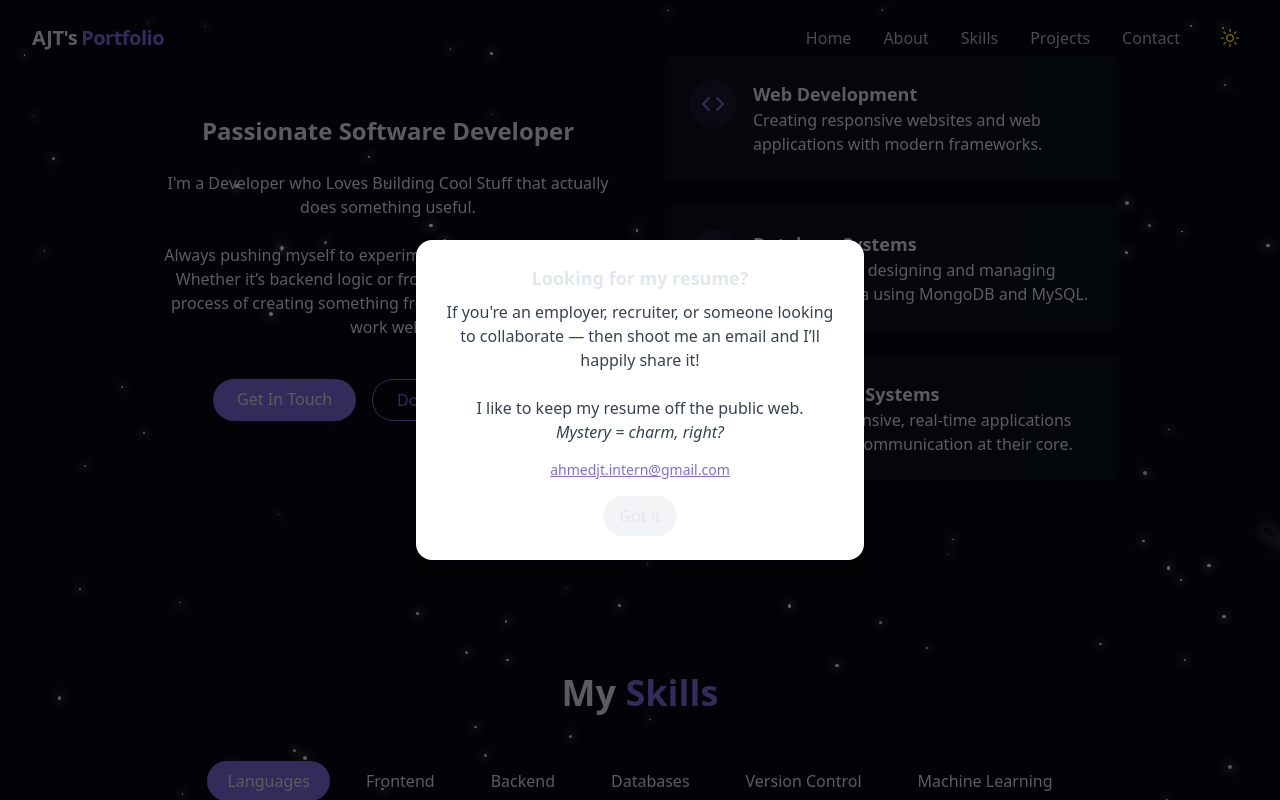
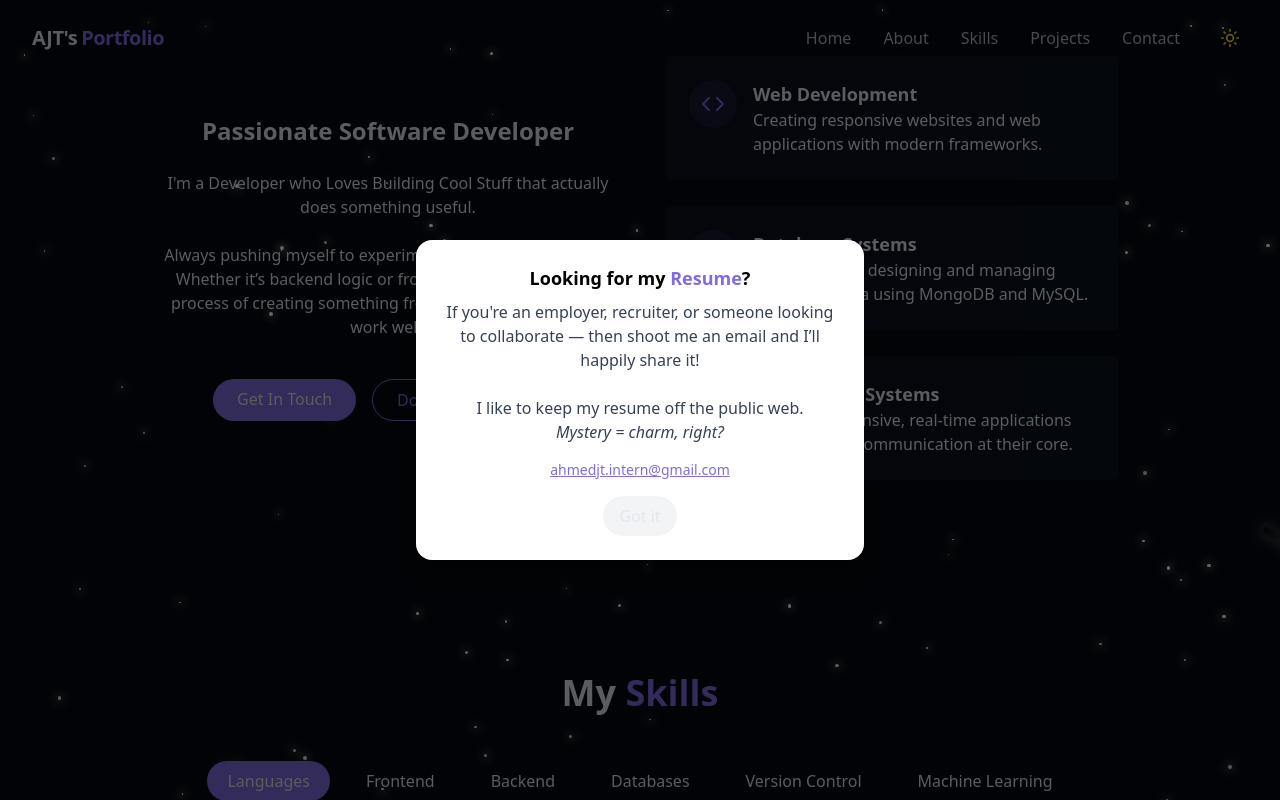
Before and after one commit to Ahmed-Jawad-Tahmid/personal-portfolio, a React (Vite) app: page / in a window 1280 px wide. Both pictures are taken after a click on the button "Download Resume". Shown: the part 929-1729 px from the top of the page. Built offline with nearby package versions, Linux system fonts and the light colour scheme.

Commit message:
Update AboutSection.jsx

```diff
--- a/src/components/AboutSection.jsx
+++ b/src/components/AboutSection.jsx
@@ -90,7 +90,7 @@ export const AboutSection = () => {
           </div>
         </div>
 
-        {/* Sarcastic Modal */}
+        {/* Lightly sarcastic modal */}
         {showModal && (
           <div
             className="fixed inset-0 bg-black/60 z-50 flex items-center justify-center"
@@ -100,14 +100,16 @@ export const AboutSection = () => {
               className="bg-white max-w-md p-6 rounded-2xl shadow-xl text-center"
               onClick={(e) => e.stopPropagation()}
             >
-              <h3 className="text-lg font-semibold mb-2"> Looking for my resume?</h3>
+              <h3 className="text-lg font-semibold mb-2 text-black">
+                Looking for my <span className="text-primary">Resume</span>?
+              </h3>
               <p className="text-gray-700 mb-4">
                 If you're an employer, recruiter, or someone looking to collaborate — then shoot me an email and I’ll happily share it!<br /><br />
                 I like to keep my resume off the public web.<br />
                 <span className="italic">Mystery = charm, right?</span>
               </p>
               <p className="text-sm text-gray-500">
-                <a href="mailto:you@example.com" className="underline text-primary">
+                <a href="mailto:ahmedjt.intern@gmail.com" className="underline text-primary">
                   ahmedjt.intern@gmail.com
                 </a>
               </p>
```
